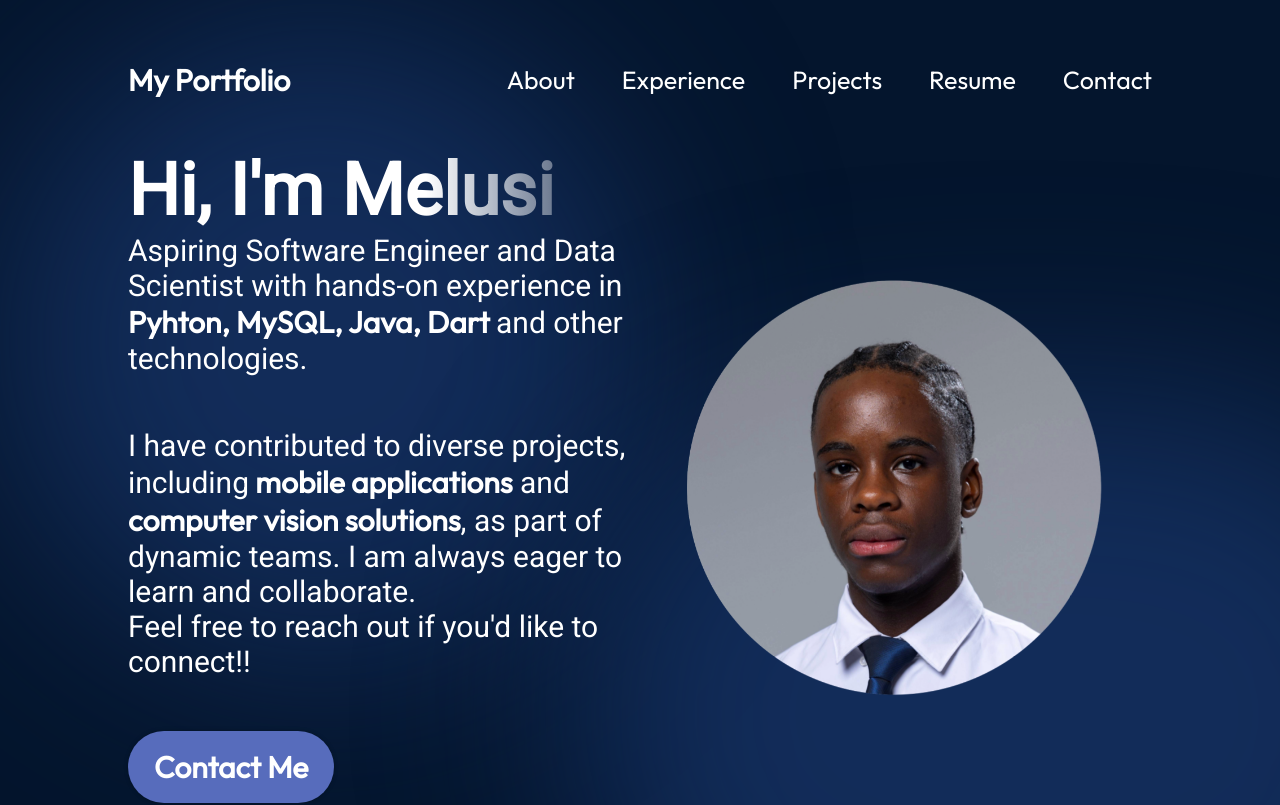
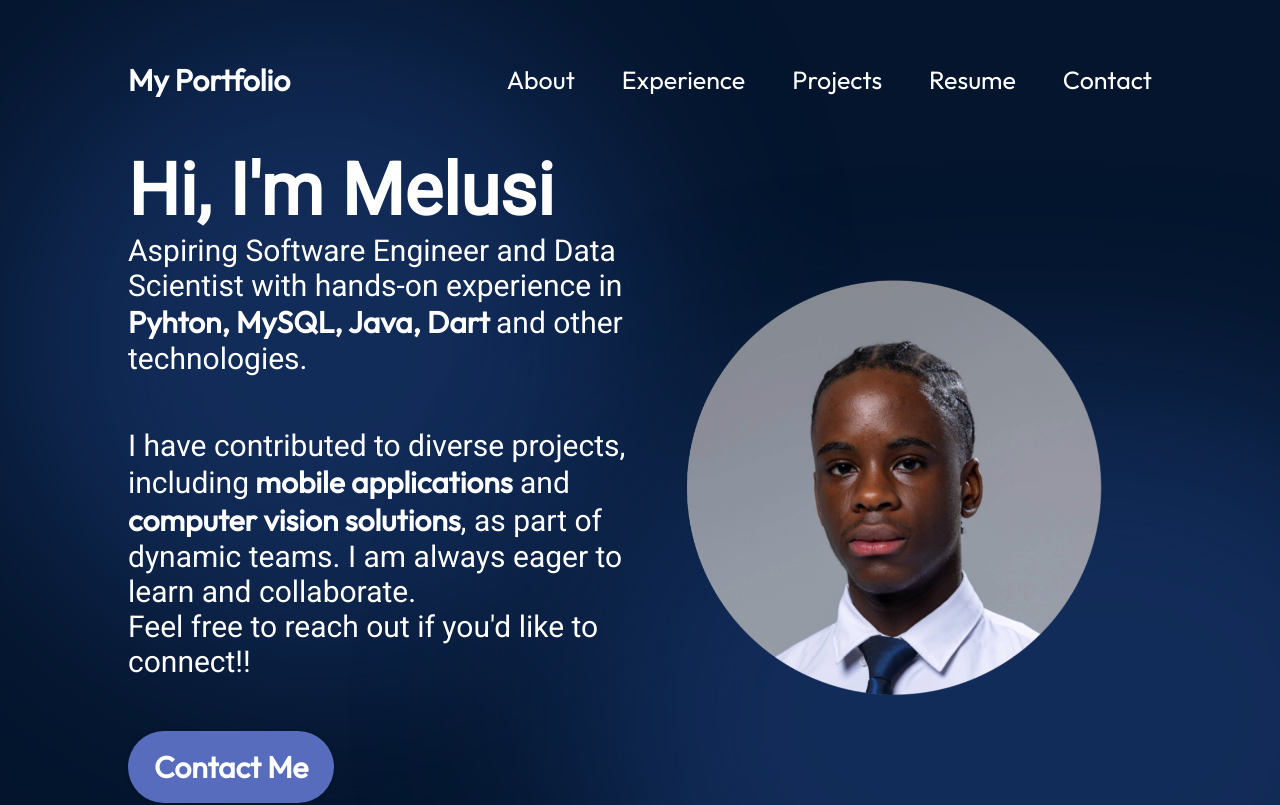
Before and after one commit to msenzanje/React-Web-Portfolio, a React (Vite) app in the folder react-portfolio/: page / in a window 1280 px wide. Shown: the top 805 px of the page. Built offline with nearby package versions, Linux system fonts and the light colour scheme.

Commit message:
Minor Changes - Remove introduction title styling.

```diff
--- a/react-portfolio/src/components/Intro/Intro.module.css
+++ b/react-portfolio/src/components/Intro/Intro.module.css
@@ -23,7 +23,7 @@
     font-size: 72px;
     font-weight: 900;
     font-family: var(--font-roboto);
-    background: linear-gradient(
+    /*background: linear-gradient(
         90deg,
         rgba(255, 255, 255, 1)70%,
         rgba(255, 255, 255, 0)120%
@@ -31,7 +31,7 @@
     -webkit-text-fill-color: transparent;
     -webkit-background-clip: text;
     background-clip: text;
-    color: transparent;
+    color: transparent;*/
 
 }
 
```
